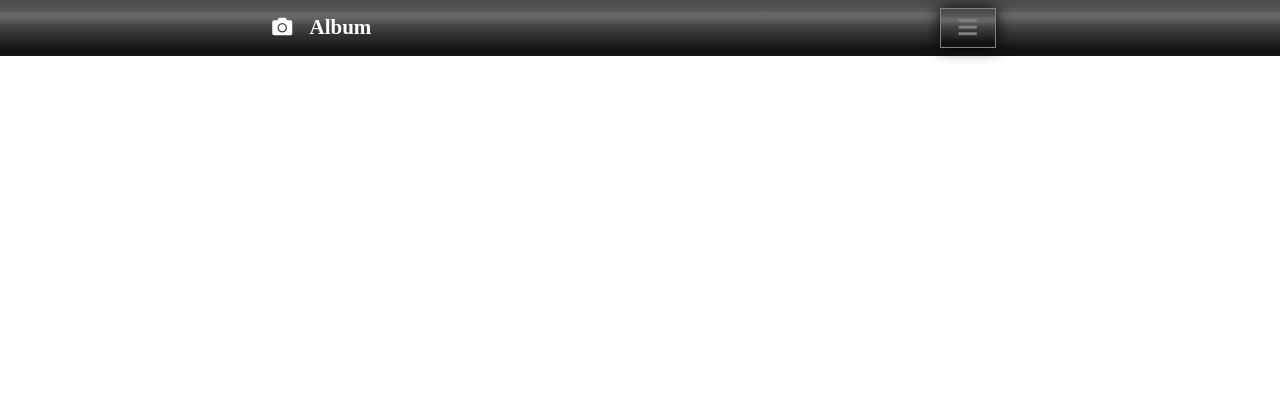
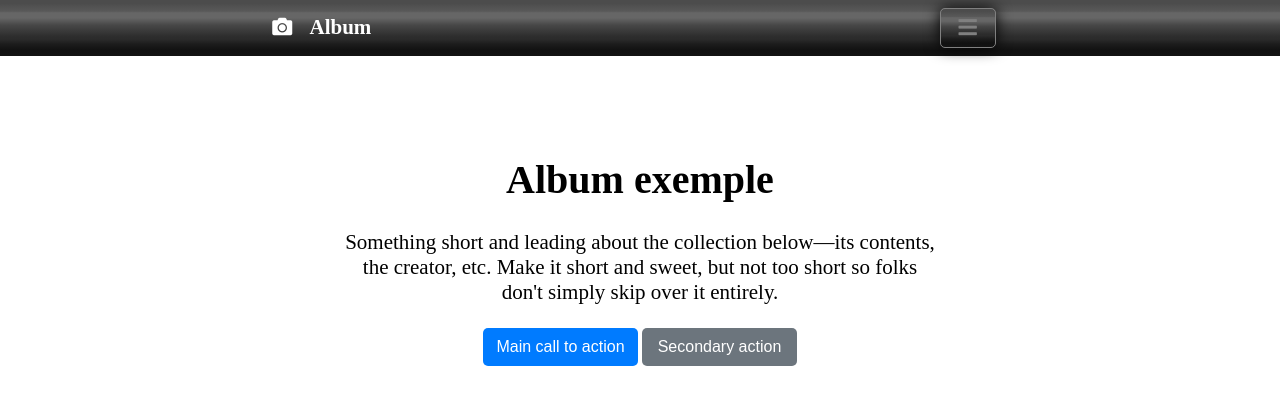
Before and after one commit to VanoVeryWonderful/VasyaProject, a plain HTML site: page index.html in a window 1280 px wide. Drawn offline with Linux system fonts and the light colour scheme.

Commit message:
задание 2 готово

```diff
--- a/index.html
+++ b/index.html
@@ -20,5 +20,15 @@
       		</div>
       	</nav>
       </header>
+      <div class="container_one">
+         <h1 class="section_one"><strong>Album exemple</strong></h1>
+         <div class="flex_two">
+               <p class="section_two">Something short and leading about the collection below—its contents, the creator, etc. Make it short and sweet, but not too short so folks don't simply skip over it entirely.</p>
+         </div>
+         <div class="btns_one">
+            <button class="btn_one btn_o" type="button">Main call to action</button>
+            <button class="btn_two btn_o" type="button">Secondary action</button>
+         </div>
+	  </div>
   </body>
 </html>
--- a/style.css
+++ b/style.css
@@ -44,16 +44,70 @@ filter: progid:DXImageTransform.Microsoft.gradient( startColorstr='#4c4c4c', end
 	border: 1px solid;
 	border-color: grey;
 	box-shadow: 0 0 15px black;
+	border-radius: 5px;
 }
+
 .fa-camera{
 	position: relative;
 	right: 12px;
 	font-size: 20px;
 }
+
 .fa-bars{
 	position: relative;
 	color: grey;
 }
+
 .btn-menu:hover{
 	background: #f1dcdc;
 }
+
+.container_one {
+	text-align: center;
+
+}
+
+.section_one {
+
+	font-size: 40px;
+	margin-top: 100px;
+}
+
+.flex_two {
+	display: flex;
+	justify-content: center;
+}
+
+.section_two {
+
+	width: 600px;
+	height: 90px;
+	margin: 0;
+	font-size: 21px;
+	text-align: center;
+	color:
+}
+
+.btn_o {
+	height: 38px;
+	width: 155px;
+	margin-top: 8px;
+	border: 0 ;
+	cursor: pointer;
+	border-radius: 5px;
+	font-size: 16px;
+	color: #fff;
+}
+
+.btn_o:hover{
+	background: #f1dcdc;
+	color: #000;
+}
+
+.btn_one {
+	background-color: #007bff;
+}
+
+.btn_two {
+	background-color: #6c757d;
+}
```
